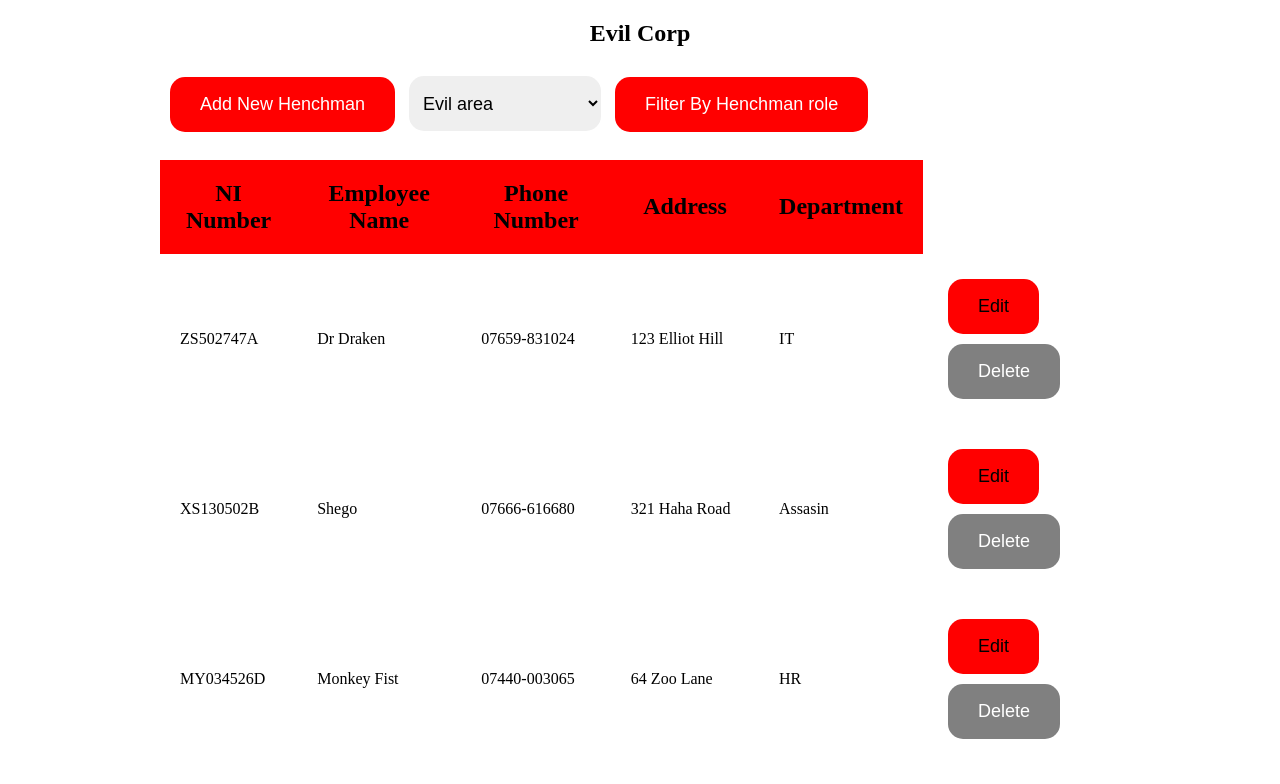
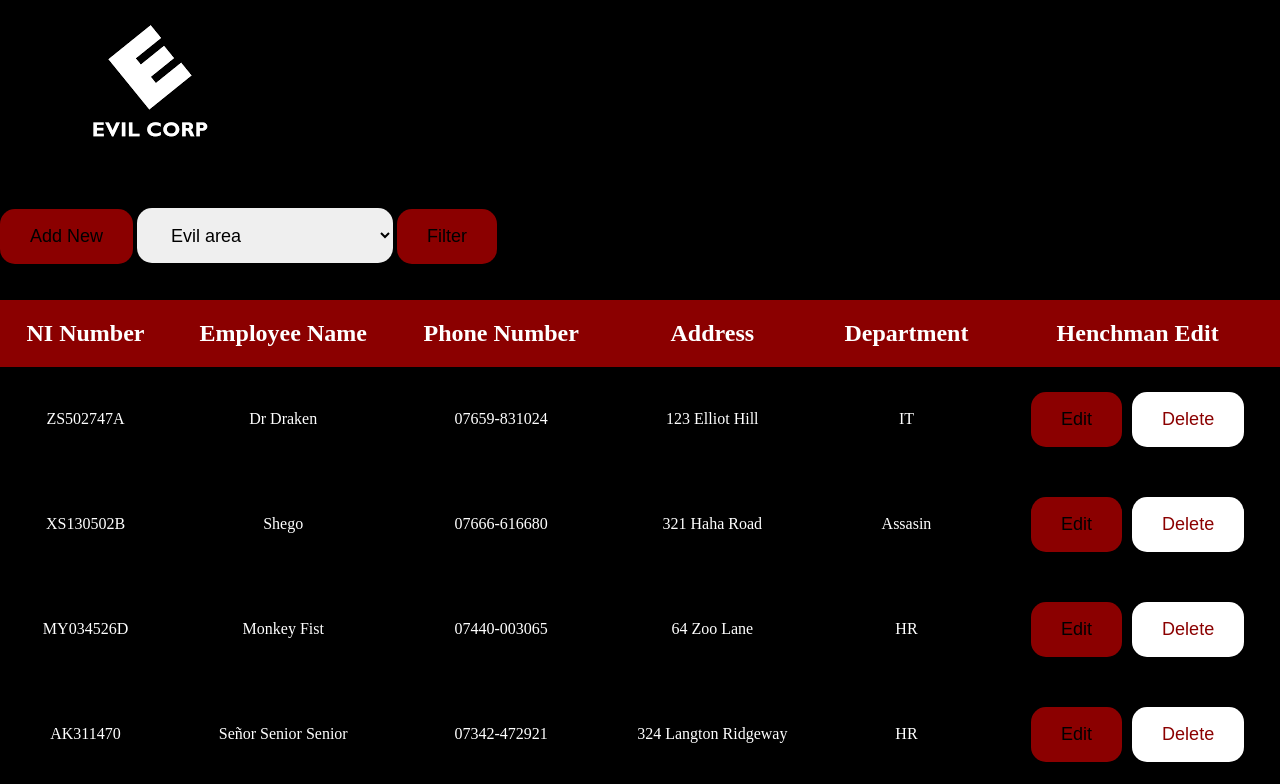
Before and after one commit to jackpatrickcanning/4week, a plain HTML site: page index.html in a window 1280 px wide. Shown: the top 784 px of the page. Drawn offline with Linux system fonts and the light colour scheme; files whose address does not match are found by name.

Commit message:
update 2
corrected header now floating, css corrections after edits, footer addition

```diff
--- a/Evilcorp.js
+++ b/Evilcorp.js
@@ -218,5 +218,22 @@ function deleteRec(number) {
         displayData();
     }
 }
+// When the user scrolls the page, execute myFunction
+window.onscroll = function() {myFunction()};
+
+// Get the header
+var header = document.getElementById("myHeader");
+
+// Get the offset position of the navbar
+var sticky = header.offsetTop;
+
+// Add the sticky class to the header when you reach its scroll position. Remove "sticky" when you leave the scroll position
+function myFunction() {
+  if (window.pageYOffset > sticky) {
+    header.classList.add("sticky");
+  } else {
+    header.classList.remove("sticky");
+  }
+}
 
 displayData();
--- a/index.html
+++ b/index.html
@@ -5,11 +5,16 @@
     <meta name="viewport" content="width=device-width, initial-scale=1.0">
     <link rel="stylesheet" href="ohyoufancy.css">
     <title>Evil Corp</title>
+
 </head>
 <body>
+    <div class="header" id="myHeader">
     <section class="header">
-        <h1>Evil Corp</h1>
-        <button class="header_btn" onclick="toggleVisibility('Add');">Add New Henchman</button>
+        <img src="/Users/Jack.Canning/Documents/GitHub/4week/logo.png" alt="https://get.wallhere.com/photo/artwork-text-logo-Mr-Robot-brand-E-Corp-EVIL-CORP-font-24447.jpg" class="center">
+        </div>
+        <br>
+        <br>
+        <button class="header_btn" onclick="toggleVisibility('Add');">Add New </button>
         <select name="filter" id="filter">
             <option value="0" selected disabled hidden>Evil area</option>
             <option value="All">All</option>
@@ -17,7 +22,7 @@
             <option value="Assasin">Assasin</option>
             <option value="HR">HR</option>
         </select>
-        <button class="header_btn" onclick="filter();">Filter By Henchman role</button>
+        <button class="header_btn" onclick="filter();">Filter</button>
     </section>
 
     <container class="form_cont" id="form_cont" style="display: none;">
@@ -42,15 +47,18 @@
             <button class="close_btn" onclick="toggleVisibility('Add');">Close</button>
         </form>
     </container>
+    <br>
+    <br>
 
     <container class="records_cont">
-        <table class="table" id="table">
+        <table class="table" id="table" class="center">
             <thead>
               <th>NI Number</th>
               <th>Employee Name</th>
               <th>Phone Number</th>
               <th>Address</th>
               <th>Department</th>
+              <th> Henchman Edit </th>
             </thead>
             <tbody id="tableBody">
 
@@ -61,4 +69,9 @@
 </body>
     <script src="Records.js"></script>
     <script src="Evilcorp.js"></script>
+
+    <footer>
+        <p>Author: Jack Canning</p>
+        <p><a href="jack.canning@nationwide.co.uk">Jack.Canning@nationwide.co.uk</a></p>
+      </footer>
 </html>
--- a/ohyoufancy.css
+++ b/ohyoufancy.css
@@ -1,10 +1,10 @@
 body {
     margin: 0;
-    background-color:#fff;}
+    background-color:black;}
 
 
 h1, th {
-    color: black;
+    color: white;
     text-align: center;
     font-size: x-large;
 }
@@ -15,11 +15,12 @@ h1, th {
 }
 
 .table {
-    text-align: left;
-
+    text-align: center;
+    color: white;
+    padding-top: 102px;
     padding: 7%;
     margin: 0 auto;
-    width: 75%;
+    width: 100%;
 
     border-collapse: collapse;
 }
@@ -29,13 +30,11 @@ h1, th {
 }
 
 .table th {
-    background-color: red;
-    color:black;
+
+    background-color:darkred;/* table background colour */
+    color:white;/* table text */
 }
 
-tr:hover {
-    background-color: darkgray;
-}
 
 .form_cont {
     padding: 7%;
@@ -45,7 +44,7 @@ tr:hover {
 
 form {
     text-align: left;
-
+    color:white;
     padding: 7%;
     width: 50%;
 }
@@ -58,18 +57,72 @@ form {
 form input, form label {
     margin: 15px 0;
 }
+/* form boxes for text */
+form input {
 
-form input {
-    padding: 0 20px;
     height: 45px;
     border-radius: 15px;
-    background-color: #fff;
+    background-color: white;
     border: none;
-    color:black;
+    color:red;
 }
 
+
+form button {
+    margin: 10px 0;
+}
+
+/* Style the header */
+.header {
+    background: black;
+  }
+
+  /* Page content */
+  .content {
+    padding: 16px;
+  }
+
+  /* The sticky class is added to the header with JS when it reaches its scroll position */
+  .sticky {
+    position: fixed;
+    top: 0;
+    width: 100%
+  }
+
+  /* Add some top padding to the page content to prevent sudden quick movement (as the header gets a new position at the top of the page (position:fixed and top:0) */
+  .sticky + .content {
+    padding-top: 102px;
+  }
+select {
+    color: #000;
+    width: 20%;
+    padding-left: 10px;
+}
+/* buttons for adding and filtering the henchman */
+.header_btn {
+    background-color: darkred;
+    color: black;
+}
+
+.edit_btn {
+    background-color:darkred;
+    color: black;
+
+    margin: 5px;
+}
+
+.delete_btn {
+    background-color: white;/* delete button background*/
+    color: darkred; /* delete button text */
+
+    margin: 5px;
+}
+
+.action_btn {
+    background-color:darkred; /* add henchman submit  button background */
+}
 button, select {
-    color: black;
+    color: rgb(0, 0, 0); /* form button text */
 
     padding: 0 30px;
     height: 55px;
@@ -79,50 +132,9 @@ button, select {
 	font-size: 18px;
 }
 
-form button {
-    margin: 10px 0;
+.close_btn {
+    background-color: white;  /* close button background */
 }
-
-.error {
-    color: red;
+footer {
+    color: white;
 }
-
-.header {
-    margin: 0 auto;
-    width: 75%;
-}
-
-select {
-    color: #000;
-    width: 20%;
-    padding-left: 10px;
-}
-
-.header_btn {
-    background-color: red;
-    color: #fff;
-
-    margin: 10px;
-}
-
-.edit_btn {
-    background-color:red;
-    color: black;
-
-    margin: 5px;
-}
-
-.delete_btn {
-    background-color: grey;
-    color: #fff;
-
-    margin: 5px;
-}
-
-.action_btn {
-    background-color:red;
-}
-
-.close_btn {
-    background-color: #fff;
-}
```
Also changed, not shown: logo.png (added), main.js (deleted), 1 other file.
